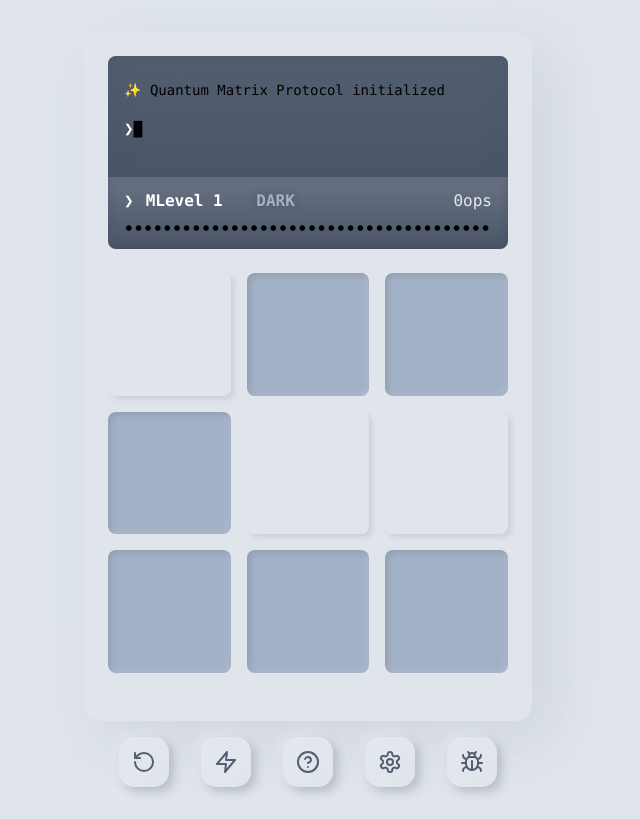
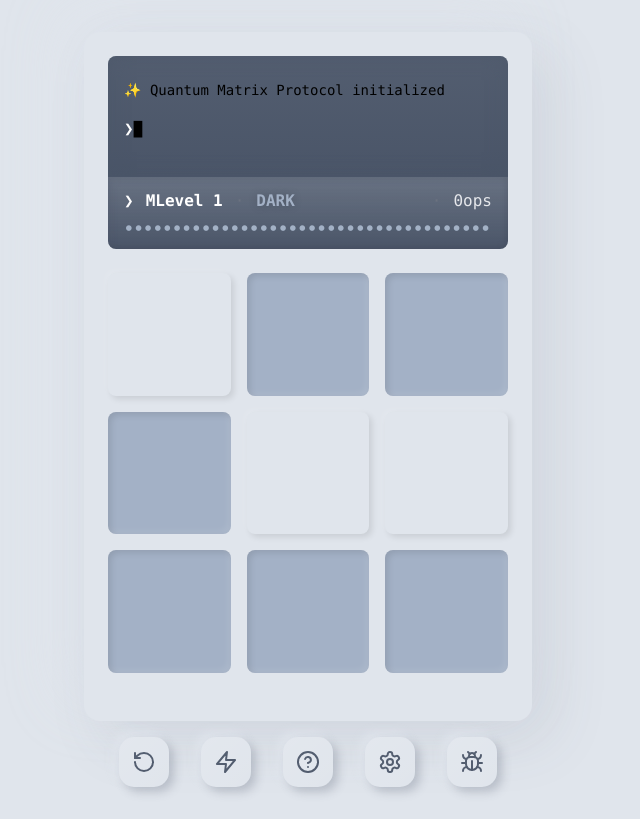
Before and after one commit to Corey-T1000/Quantum-Flip, a React (Vite) app: page / in a window 1280 px wide. Shown: the whole page, without its empty margins (332-972 px from the left). Built offline with nearby package versions, Linux system fonts and the light colour scheme.

Commit message:
fix: progress bar state transitions and remove unused variable

```diff
--- a/src/components/ScreenDisplay.tsx
+++ b/src/components/ScreenDisplay.tsx
@@ -51,8 +51,6 @@ const ScreenDisplay = forwardRef<ScreenDisplayHandle, ScreenDisplayProps>((props
   const terminalRef = useRef<HTMLDivElement>(null);
   const prevLevelRef = useRef(levelName);
 
-  // Convert progress to represent balance between light and dark states
-  const normalizedProgress = progress >= 0.5 ? progress : 1 - progress;
   const dominantState = progress >= 0.5 ? 'light' : 'dark';
 
   useEffect(() => {
@@ -212,8 +210,6 @@ const ScreenDisplay = forwardRef<ScreenDisplayHandle, ScreenDisplayProps>((props
     };
 
     const progressWidth = window.innerWidth < 768 ? 48 : 96;
-    const filledWidth = normalizedProgress * progressWidth;
-    const filledComplete = Math.floor(filledWidth);
 
     return (
       <div className={styles['terminal-status-bar']}>
@@ -247,14 +243,21 @@ const ScreenDisplay = forwardRef<ScreenDisplayHandle, ScreenDisplayProps>((props
               className={styles['progress-track']}
               style={{ gridTemplateColumns: `repeat(${progressWidth}, 1fr)` }}
             >
-              {Array(progressWidth).fill(null).map((_, i) => (
-                <span
-                  key={i}
-                  className={`${i < filledComplete ? `state-${dominantState}` : 'text-gray-500'}`}
-                >
-                  {i < filledComplete ? progressChars.filled : progressChars.empty}
-                </span>
-              ))}
+              {Array(progressWidth).fill(null).map((_, i) => {
+                const position = i / progressWidth;
+                const isLight = progress >= 0.5;
+                const isActive = isLight ? position <= progress : position <= (1 - progress);
+                const stateClass = isLight ? 'light' : 'dark';
+
+                return (
+                  <span
+                    key={i}
+                    className={`${styles['progress-dot']} ${isActive ? styles[`progress-dot-${stateClass}`] : ''}`}
+                  >
+                    {isActive ? progressChars.filled : progressChars.empty}
+                  </span>
+                );
+              })}
             </div>
           </div>
         </div>
--- a/src/styles/components/ScreenDisplay.module.css
+++ b/src/styles/components/ScreenDisplay.module.css
@@ -30,7 +30,7 @@
   line-height: 1;
 }
 
-.progress-track span {
+.progress-dot {
   display: flex;
   align-items: center;
   justify-content: center;
@@ -39,6 +39,17 @@
   height: 28px;
   touch-action: manipulation;
   transition: all 0.3s ease-in-out;
+  color: var(--color-gray-500);
+}
+
+.progress-dot-light {
+  color: var(--color-primary);
+  text-shadow: var(--state-glow);
+}
+
+.progress-dot-dark {
+  color: var(--color-secondary);
+  text-shadow: var(--state-glow);
 }
 
 .terminal-window {
@@ -139,7 +150,7 @@
     font-size: 1rem;
   }
 
-  .progress-track span {
+  .progress-dot {
     height: 16px;
   }
 
@@ -183,7 +194,7 @@
     opacity: 0.8;
   }
 
-  .progress-track span:active {
+  .progress-dot:active {
     transform: scale(1.2);
   }
 }
```
